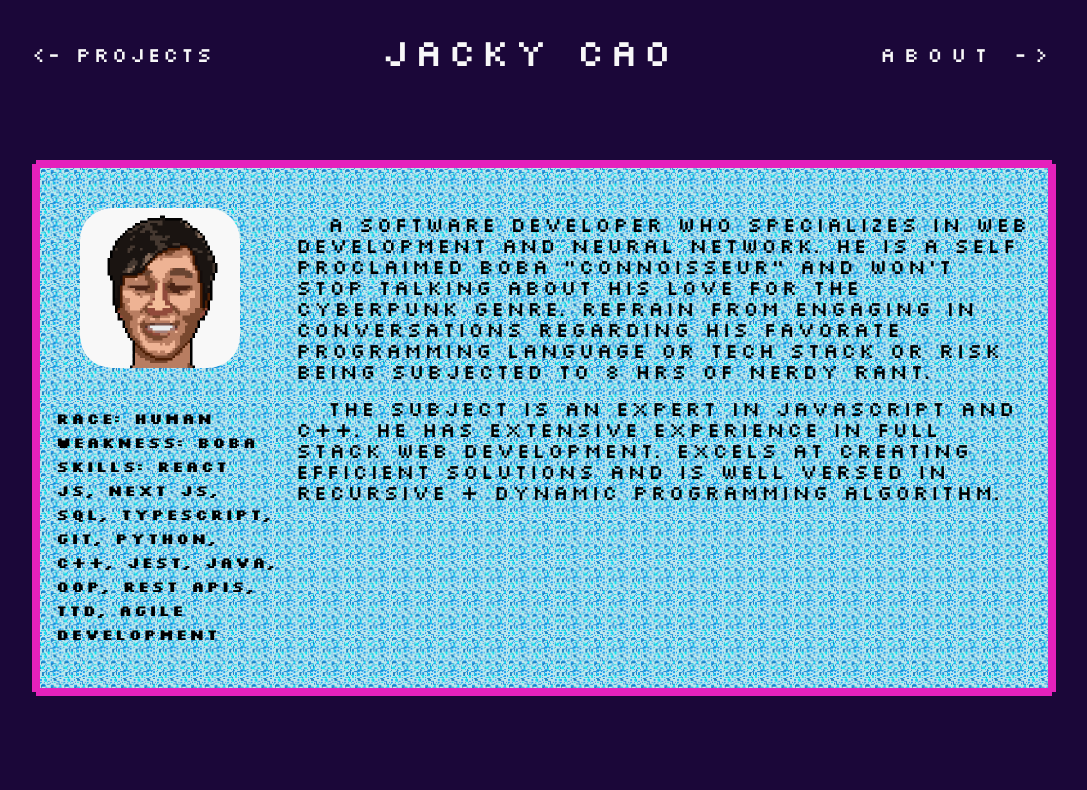
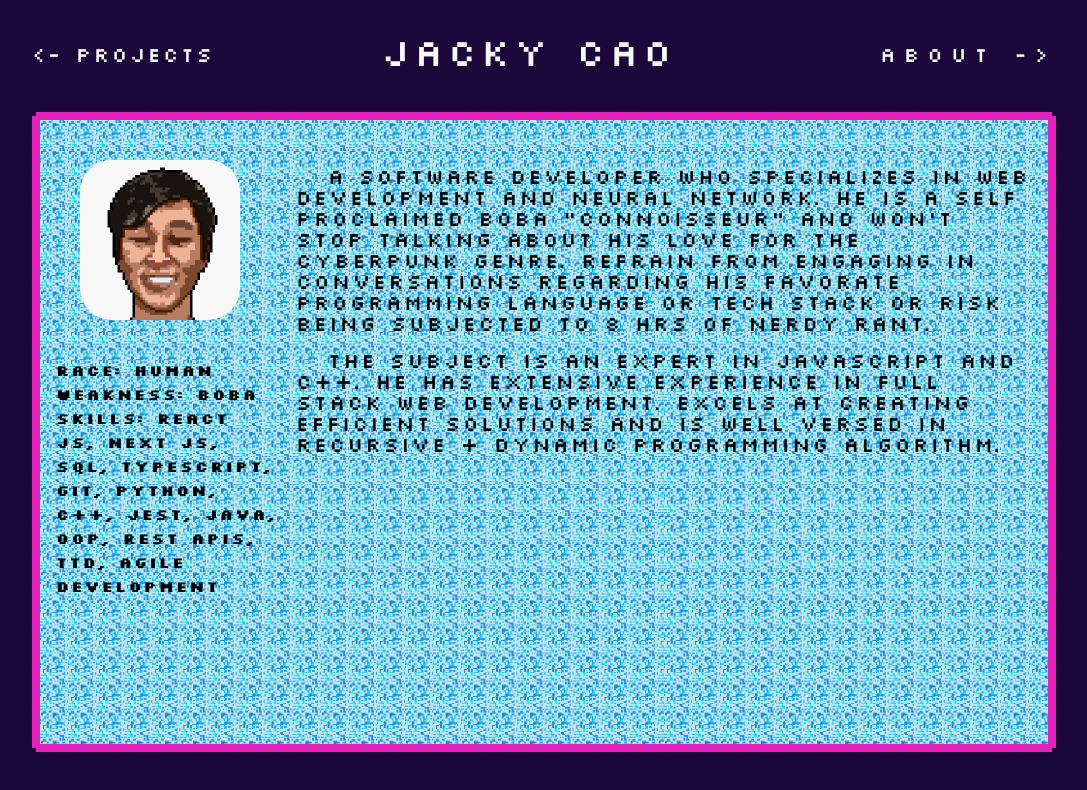
Before and after one commit to mtdecaf/portfolio-site-8-bit, a Next.js app: page /about/AboutPage in a window 1280 px wide. Shown: the top 790 px of the page, without its empty margins (96-1183 px from the left). Built offline with nearby package versions, Linux system fonts and the light colour scheme.

Commit message:
improved ui

```diff
--- a/components/ProfileCard/ProfileCard.jsx
+++ b/components/ProfileCard/ProfileCard.jsx
@@ -7,7 +7,18 @@ const ProfileCard = ({ mounted, windowWidth }) => {
     mounted && (
       <div className={cx("profile-card")}>
         <div className={cx("profile-card__content")}>
-          <div className={cx("profile-card__stats-wrap")}>
+          <div
+            className={cx("profile-card__stats-wrap")}
+            style={
+              windowWidth < 425
+                ? {
+                    flexDirection: "column",
+                    padding: "0 1rem",
+                    fontSize: "0.9rem",
+                  }
+                : {}
+            }
+          >
             <div
               className={cx("profile-card__stats-profile-wrap")}
               style={windowWidth < 375 ? { width: "100%" } : {}}
@@ -19,46 +30,44 @@ const ProfileCard = ({ mounted, windowWidth }) => {
                 style={windowWidth < 375 ? { width: "6rem" } : {}}
               />
             </div>
-            {windowWidth >= 375 && (
+            {/* {( */}
             <ul className={cx("profile-card__stats-list")}>
               <li className={cx("profile-card__stats-item")}>Race: Human</li>
-                <li className={cx("profile-card__stats-item")}>
-                  weakness: Boba
-                </li>
+              <li className={cx("profile-card__stats-item")}>weakness: Boba</li>
               <li className={cx("profile-card__stats-item")}>
                 Skills: React JS, Next JS, SQL, TypeScript, Git, Python, C++,
                 Jest, Java, OOP, REST APIs, TTD, Agile Development
               </li>
             </ul>
-            )}
+            {/* )} */}
           </div>
           <div className={cx("profile-card__desc-wrap")}>
-            {windowWidth < 375 ? (
-              <>
-                <p className={cx("profile-card__desc--short")}>
-                  A Software Developer who specializes in Web development and
-                  neural network. A boba "connoisseur" and an avid fan of
-                  cyberpunk. Enjoys ultimate frisbee with friends too much.
-                </p>
-                <p className={cx("profile-card__desc--sub")}>
-                  &#40;View this on a larger screen for more info&#41;
-                </p>
-              </>
-            ) : (
+            {windowWidth >= 500 ? (
               <>
                 <p className={cx("profile-card__desc")}>
                   A Software Developer who specializes in web development and
                   neural network. He is a self proclaimed boba "connoisseur" and
                   won't stop talking about his love for the cyberpunk genre.
                   Refrain from engaging in conversations regarding his favorate
-                  programming language or tech stack or risk
-                  being subjected to 8 hrs of nerdy rant.
+                  programming language or tech stack or risk being subjected to
+                  8 hrs of nerdy rant.
                 </p>
                 <p className={cx("profile-card__desc")}>
                   The subject is an expert in javascript and c++. He has
                   extensive experience in full stack web development. Excels at
                   creating efficient solutions and is well versed in Recursive +
                   Dynamic Programming Algorithm.
+                </p>
+              </>
+            ) : (
+              <>
+                <p className={cx("profile-card__desc--short")}>
+                  A Software Developer who specializes in web
+                  development and neural network. A boba "connoisseur" and a fan
+                  of cyberpunk. Excels at creating efficient product solutions.
+                </p>
+                <p className={cx("profile-card__desc--sub")}>
+                  &#40;View this on a larger screen for more info&#41;
                 </p>
               </>
             )}
--- a/components/ProfileCard/ProfileCard.module.scss
+++ b/components/ProfileCard/ProfileCard.module.scss
@@ -5,13 +5,11 @@
 .profile-card {
     position: absolute;
     width: 90%;
-    max-height: 38rem;
-    min-height: 31rem;
-    margin-top: 3.5rem;
+    max-height: 40rem;
+    height: 100%;
+    top: 7rem;
     @include tablet {
         width: 80%;
-        height: 33.5rem;
-        max-height: none;
     }
     @include desktop {
         max-width: $desktop;
@@ -37,7 +35,6 @@
         width: calc(100% - 1rem);
         height: calc(100% - 1rem);
         margin: 0.5rem;
-        position: absolute;
         background-image: url(/images/paper.svg);
         display: flex;
         flex-direction: column;
@@ -55,7 +52,6 @@
             }
             @include desktop {
                 height: 100%;
-                // width: 20rem;
             }
         }
         &-profile {
@@ -76,10 +72,6 @@
                     width: 15rem;
                     height: 15rem;
                 }
-                // @include desktop {
-                //     min-width: 20rem;
-                //     height: 20rem;
-                // }
             }
         }
         &-list {
@@ -94,11 +86,14 @@
         }
         &-item {
             font-weight: 700;
-            line-height: 1.5rem;
+            line-height: 1.25rem;
+            @include tablet {
+                line-height: 1.5rem;
+            }
         }
     }
     &__desc {
-        font-size: 1.1rem;
+        font-size: 1rem;
         text-indent: 1rem;
         padding: 0.25rem 0;
         @include tablet {
--- a/pages/about/AboutPage.module.scss
+++ b/pages/about/AboutPage.module.scss
@@ -3,9 +3,11 @@
 @use "styles/global/variables.scss" as *;
 
 .about-page {
-    height: 100vh;
+    min-height: 100vh;
+    height: auto;
     background-color: $background-blue;
     display: flex;
     justify-content: center;
     align-items: center;
+    position: relative;
 }
```
Lines whose indentation alone changed are shown as unchanged.
